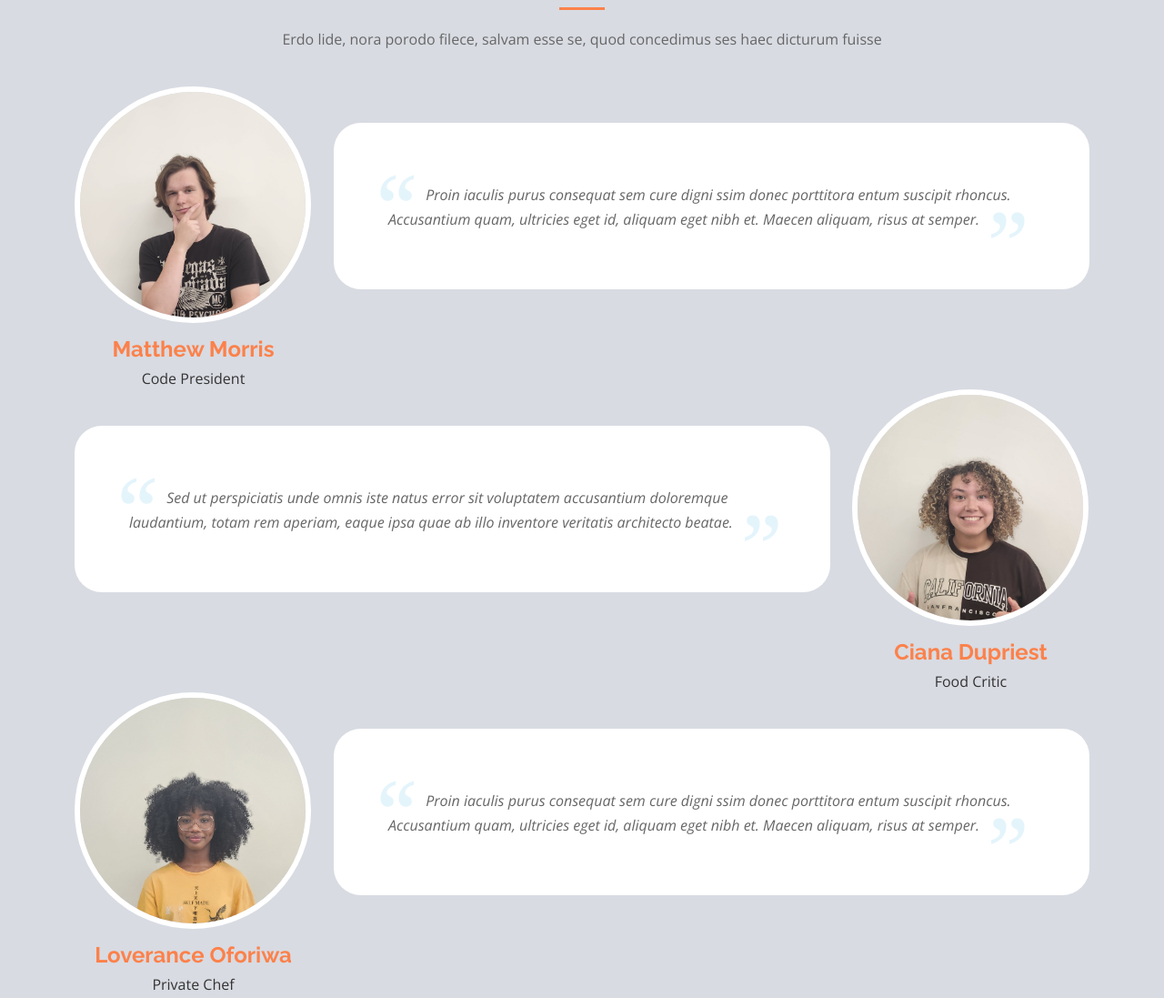
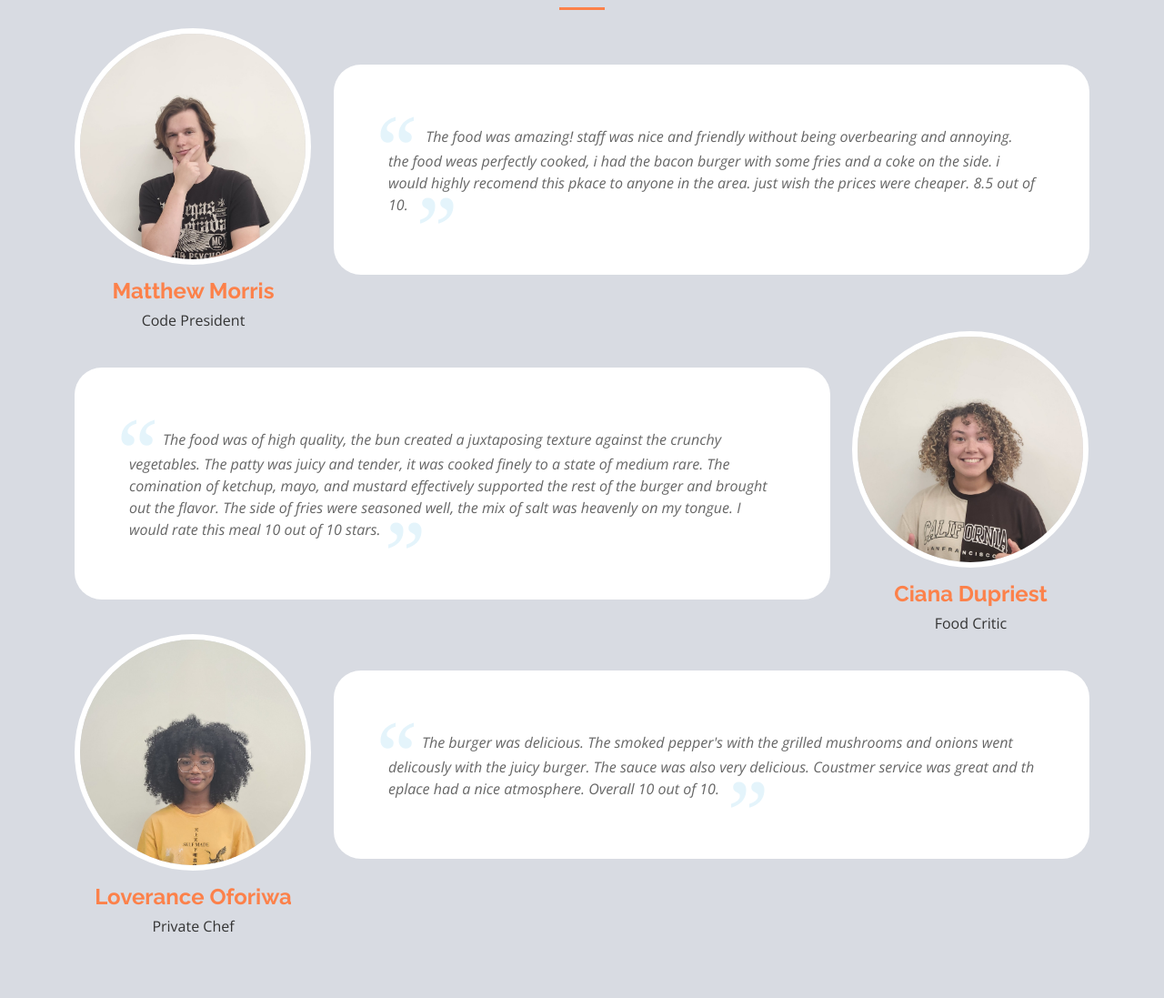
Before and after one commit to LWarrenDev/gamedaygrill, a plain HTML site: page index.html in a window 1280 px wide. Shown: the part 3200-4297 px from the top of the page at 91% size. Drawn offline with nearby package versions, Linux system fonts and the light colour scheme.

Commit message:
aisdhvcbsidhvb

```diff
--- a/assets/css/style.css
+++ b/assets/css/style.css
@@ -957,7 +957,7 @@ section {
   width: 24px;
   height: 24px;
   margin: 0 10px -6px 0;
-  border: 3px solid #18d26e;
+  border: 3px solid #FC814A;
   border-top-color: #eee;
   animation: animate-loading 1s linear infinite;
 }
--- a/index.html
+++ b/index.html
@@ -5,7 +5,9 @@
   <meta charset="utf-8">
   <meta content="width=device-width, initial-scale=1.0" name="viewport">
 
-  <title>Imperial Bootstrap Template</title>
+  <title>Binary burgers</title>
+    <link rel="icon" type="image/x-icon" href="assets/img/Fauget-removebg-preview.png">
+
   <meta content="" name="description">
   <meta content="" name="keywords">
 
@@ -265,7 +267,6 @@
           <div class="col-md-12">
             <h3 class="section-title">Reviews</h3>
             <div class="section-title-divider"></div>
-            <p class="section-description">Erdo lide, nora porodo filece, salvam esse se, quod concedimus ses haec dicturum fuisse</p>
           </div>
         </div>
 
@@ -279,7 +280,7 @@
           </div>
           <div class="col-md-9">
             <div class="quote">
-              <b><img src="assets/img/quote_sign_left.png" alt=""></b> Proin iaculis purus consequat sem cure digni ssim donec porttitora entum suscipit rhoncus. Accusantium quam, ultricies eget id, aliquam eget nibh et. Maecen aliquam, risus at semper. <small><img src="assets/img/quote_sign_right.png" alt=""></small>
+              <b><img src="assets/img/quote_sign_left.png" alt=""></b> The food was amazing! staff was nice and friendly without being overbearing and annoying. the food weas perfectly cooked, i had the bacon burger with some fries and a coke on the side. i would highly recomend this pkace to anyone in the area. just wish the prices were cheaper. 8.5 out of 10.  <small><img src="assets/img/quote_sign_right.png" alt=""></small>
             </div>
           </div>
         </div>
@@ -287,7 +288,7 @@
         <div class="row">
           <div class="col-md-9">
             <div class="quote">
-              <b><img src="assets/img/quote_sign_left.png" alt=""></b> Sed ut perspiciatis unde omnis iste natus error sit voluptatem accusantium doloremque laudantium, totam rem aperiam, eaque ipsa quae ab illo inventore veritatis architecto beatae. <small><img src="assets/img/quote_sign_right.png" alt=""></small>
+              <b><img src="assets/img/quote_sign_left.png" alt=""></b>The food was of high quality, the bun created a juxtaposing texture against the crunchy vegetables. The patty was juicy and tender, it was cooked finely to a state of medium rare. The comination of ketchup, mayo, and mustard effectively supported the rest of the burger and brought out the flavor. The side of fries were seasoned well, the mix of salt was heavenly on my tongue. I would rate this meal 10 out of 10 stars.<small><img src="assets/img/quote_sign_right.png" alt=""></small>
             </div>
           </div>
           <div class="col-md-3">
@@ -309,9 +310,7 @@
           </div>
           <div class="col-md-9">
             <div class="quote">
-              <b><img src="assets/img/quote_sign_left.png" alt=""></b> Proin iaculis purus consequat sem cure digni ssim donec
-              porttitora entum suscipit rhoncus. Accusantium quam, ultricies eget id, aliquam eget nibh et. Maecen aliquam,
-              risus at semper. <small><img src="assets/img/quote_sign_right.png" alt=""></small>
+              <b><img src="assets/img/quote_sign_left.png" alt=""></b>The burger was delicious. The smoked pepper's with the grilled mushrooms and onions went delicously with the juicy burger. The sauce was also very delicious. Coustmer service was great and th eplace had a nice atmosphere. Overall 10 out of 10.  <small><img src="assets/img/quote_sign_right.png" alt=""></small>
             </div>
           </div>
         </div>
```
